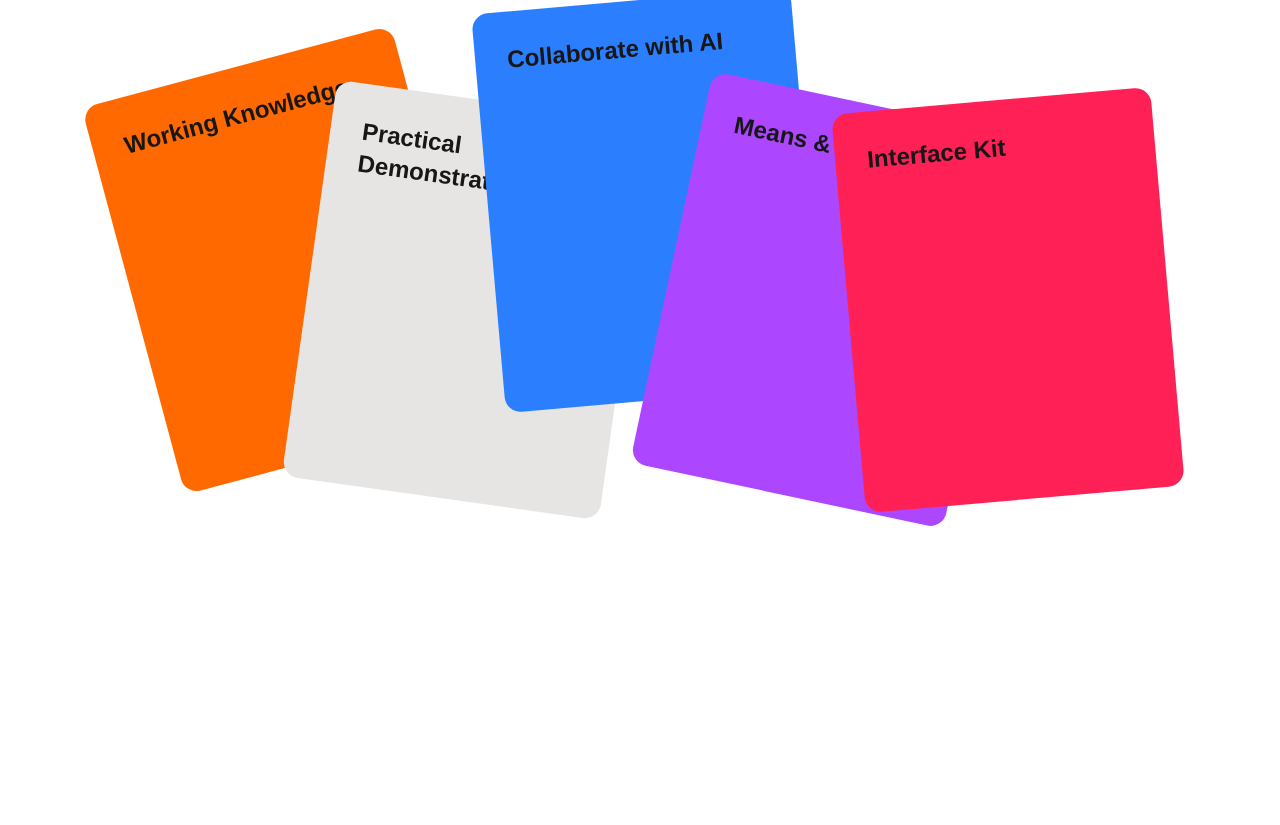
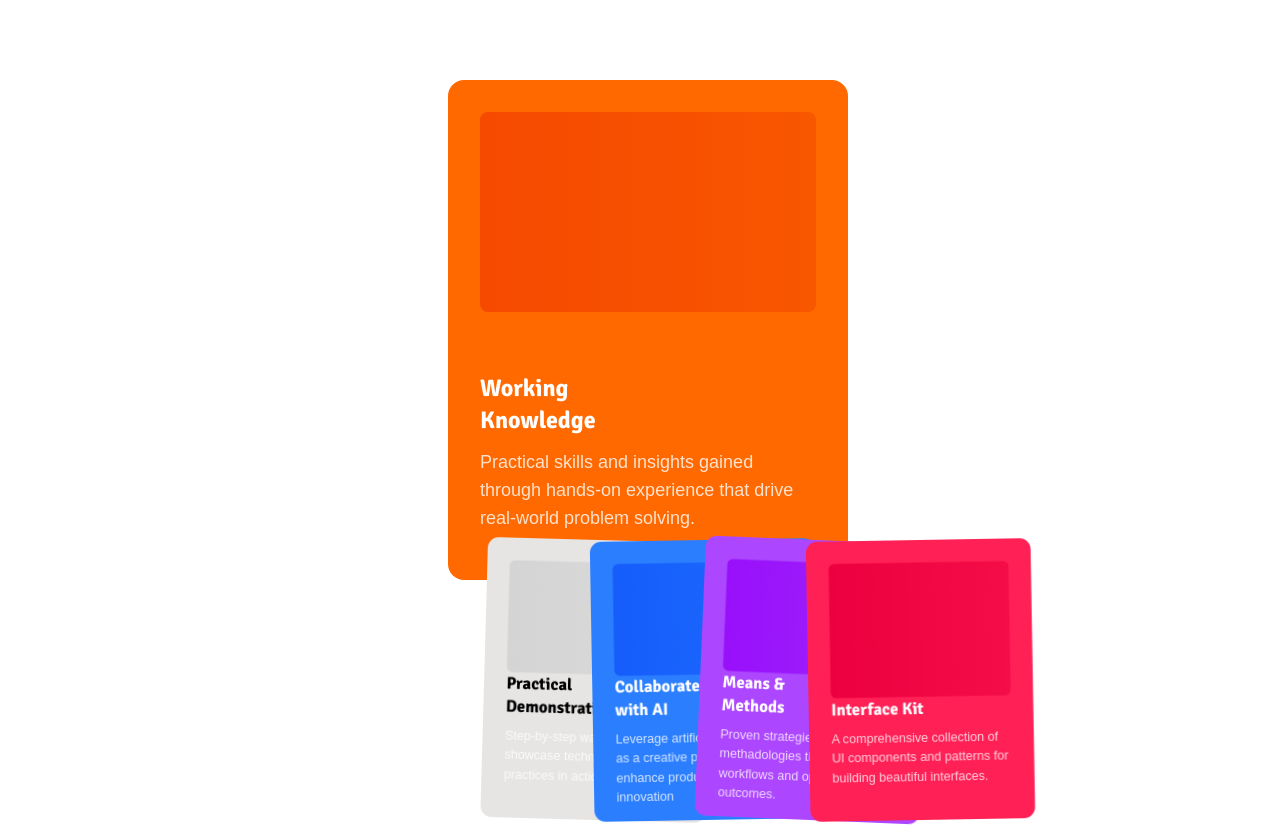
Before and after one commit to 2201monesh/design-component, a Next.js app: page / in a window 1280 px wide. Both pictures are taken after a click on the button "Working Knowledge". Before the commit the page ends 800 px from the top, so only its background shows below. Built offline with nearby package versions, Linux system fonts and the light colour scheme.

Commit message:
added animation for the animated acrds component

```diff
--- a/app/globals.css
+++ b/app/globals.css
@@ -24,6 +24,7 @@
   --color-foreground: var(--foreground);
   --font-sans: var(--font-geist-sans);
   --font-mono: var(--font-geist-mono);
+  --font-signika: var(--font-signika-google)
 }
 
 @media (prefers-color-scheme: dark) {
--- a/app/layout.tsx
+++ b/app/layout.tsx
@@ -1,5 +1,5 @@
 import type { Metadata } from "next";
-import { Geist, Geist_Mono } from "next/font/google";
+import { Geist, Geist_Mono, Signika } from "next/font/google";
 import "./globals.css";
 
 const geistSans = Geist({
@@ -11,6 +11,11 @@ const geistMono = Geist_Mono({
   variable: "--font-geist-mono",
   subsets: ["latin"],
 });
+
+const signika = Signika({
+  subsets: ["latin"],
+  variable: "--font-signika-google"
+})
 
 export const metadata: Metadata = {
   title: "Create Next App",
@@ -25,7 +30,7 @@ export default function RootLayout({
   return (
     <html
       lang="en"
-      className={`${geistSans.variable} ${geistMono.variable} h-full antialiased`}
+      className={`${geistSans.variable} ${signika.variable} ${geistMono.variable} h-full antialiased`}
     >
       <body className="min-h-full flex flex-col">{children}</body>
     </html>
--- a/components/AnimatedCards.tsx
+++ b/components/AnimatedCards.tsx
@@ -1,8 +1,21 @@
 "use client"
 
-import React from 'react'
-import { motion } from 'framer-motion'
+import React, { useEffect, useRef, useState } from 'react'
+import { AnimatePresence, motion, spring } from 'framer-motion'
 import {cn} from "@/lib/utils"
+
+type card = {
+    title: string;
+    description: string;
+    skeleton: React.ReactNode;
+    className: string;
+    config: {
+        y: number;
+        x: number;
+        rotate: number;
+        zIndex: number;
+    }
+}
 
 const AnimatedCards = () => {
 
@@ -10,7 +23,7 @@ const AnimatedCards = () => {
         {
             title: "Working Knowledge",
             description: "Practical skills and insights gained through hands-on experience that drive real-world problem solving.",
-            skeleton: <></>,
+            skeleton: <div className='w-full h-50 rounded-lg bg-gradient-to-r from-orange-600 to-orange-600/60'></div>,
             className: "bg-orange-500",
             config: {
                 y: -20,
@@ -22,8 +35,8 @@ const AnimatedCards = () => {
         {
             title: "Practical Demonstration",
             description: "Step-by-step walkthrough that showcase techniques and best practices in action.",
-            skeleton: <></>,
-            className: "bg-stone-200",
+            skeleton: <div className='w-full h-50 rounded-lg bg-gradient-to-r from-neutral-300 to-neutral-300/60'></div>,
+            className: "bg-stone-200 [&_h2]:text-black",
             config: {
                 y: 20,
                 x: 180,
@@ -34,7 +47,7 @@ const AnimatedCards = () => {
         {
             title: "Collaborate with AI",
             description: "Leverage artificial intelligence as a creative partner to enhance productivity and innovation",
-            skeleton: <></>,
+           skeleton: <div className='w-full h-50 rounded-lg bg-gradient-to-r from-blue-600 to-blue-600/60'></div>,
             className: "bg-blue-500",
             config: {
                 y: -80,
@@ -46,7 +59,7 @@ const AnimatedCards = () => {
         {
             title: "Means & Methods",
             description: "Proven strategies and methadologies that streamline workflows and optimize outcomes.",
-            skeleton: <></>,
+            skeleton: <div className='w-full h-50 rounded-lg bg-gradient-to-r from-purple-600 to-purple-600/60'></div>,
             className: "bg-purple-500",
             config: {
                 y: 20,
@@ -58,7 +71,7 @@ const AnimatedCards = () => {
         {
             title: "Interface Kit",
             description: "A comprehensive collection of UI components and patterns for building beautiful interfaces.",
-            skeleton: <></>,
+            skeleton: <div className='w-full h-50 rounded-lg bg-gradient-to-r from-rose-600 to-rose-600/60'></div>,
             className: "bg-rose-500",
             config: {
                 y: 20,
@@ -69,21 +82,73 @@ const AnimatedCards = () => {
         }
     ]
 
+    const [active, setActive] = useState<card | null>(null);
+    const ref = useRef<HTMLDivElement>(null);
+
+    useEffect(() => {
+        const handleOtsideClick = (event: MouseEvent) => {
+            if (ref.current && !ref.current.contains(event.target as Node)) {
+                setActive(null);
+            }
+        }
+        document.addEventListener("mousedown", handleOtsideClick);
+        return () => {
+           document.removeEventListener("mousedown", handleOtsideClick);
+        }
+    }, [])
+
+    const isAnyCardActive = () => {
+        return active?.title
+    }
+
+    const isCurrentActive = (card: card) => {
+        return active?.title === card.title;
+    }
+
   return (
     <div className='h-screen w-full flex items-center justify-center'>
-        <div className='max-w-5xl mx-auto w-full h-160 relative'>
+        <div ref={ref} className='max-w-5xl mx-auto w-full h-160 relative'>
             {cards.map((card, index) => <motion.div key={card.title}>
-                <motion.button animate={{
-                    y: card.config.y,
-                    x: card.config.x,
-                    rotate: card.config.rotate,
-                    scale: 1,
-                    width: 320,
-                    height: 400
-                }} className={cn('w-80 p-8 rounded-2xl absolute inset-0 flex flex-col justify-between items-start overflow-hidden', card.className)}>
+                <motion.button
+                onClick={() => setActive(card)}
+                initial={{
+                    y: 400,
+                    x: 0,
+                    scale: 0,
+                    filter: "blur(10px)"
+                }}
+                animate={{
+                    y: isCurrentActive(card) ? 0 : (isAnyCardActive() ? 400 : card.config.y),
+                    x: isCurrentActive(card) ? 320 : (isAnyCardActive() ? card.config.x * 0.6 + 200 : card.config.x),
+                    rotate: isCurrentActive(card) ? 0 : (isAnyCardActive() ? card.config.rotate * 0.2 : card.config.rotate),
+                    scale: isCurrentActive(card) ? 1 : (isAnyCardActive() ? 0.7 : 1),
+                    width: isCurrentActive(card) ? 400 : 321,
+                    height: isCurrentActive(card) ? 500 : 400,
+                    filter: "blur(0px)"
+                }}
+                whileHover={{
+                    scale: isCurrentActive(card) ? 1 : (isAnyCardActive() ? 0.7 : 1.05)
+                }}
+                transition={{
+                    type: spring,
+                    stiffness: 100,
+                    damping: 15
+                }}
+                className={cn('w-80 p-8 rounded-2xl absolute inset-0 flex flex-col justify-between items-start overflow-hidden cursor-pointer', card.className)}>
                     {card.skeleton}
                     <div>
-                      <motion.h2 className='text-2xl font-bold text-left'>{card.title}</motion.h2>
+                      <motion.h2 layoutId={card.title + "title"} className='text-2xl max-w-40 text-white font-signika font-bold text-left'>{card.title}</motion.h2>
+                    <AnimatePresence mode='popLayout'>
+                      {isAnyCardActive() && (<motion.p
+                       layoutId={card.title + "description"}
+                       initial={{opacity: 0, x: 20, y:20, height: 0}}
+                       animate={{opacity: 1, x: 0, y:0, height: 100}}
+                       exit={{opacity: 0, x: 40, y:40, height: 0}}
+                       className='text-white/80 text-lg mt-3 text-left'>
+                        {card.description}
+                        </motion.p>
+                       )}
+                     </AnimatePresence>
                     </div>
                 </motion.button>
             </motion.div>)}
```
